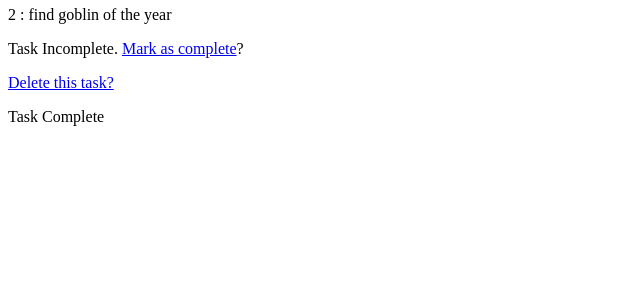
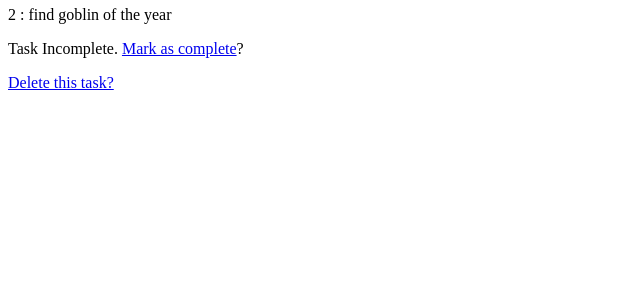
Before and after one commit to JordanO233/to_do_app, a Flask app: page / in a window 1280 px wide. Shown: the part 147-447 px from the top of the page, without its empty margins (0-640 px from the left). Run offline with Flask 3, Linux system fonts and the light colour scheme; data comes from the database, SQL or seed files in the repository; both versions use the stored data as it was after the commit.

Commit message:
Fixed complete toggle

```diff
--- a/templates/index.html
+++ b/templates/index.html
@@ -25,9 +25,10 @@ xmlns:mso="urn:schemas-microsoft-com:office:office" xmlns:msdt="uuid:C2F41010-65
         <p>{{todo.id}} : {{todo.task}} </p>
         {% if todo.complete==False %}
         <p>Task Incomplete. <a href="/update/{{todo.id}}" >Mark as complete</a>?</p>
+        {% else %}
+        <p>Task complete. <a href="/update/{{todo.id}}" >Mark as incomplete</a>?</p>
         {% endif %}
         <a href="/delete/{{todo.id}}"> Delete this task?</a>
-        <p>Task Complete</p>
         {% endfor %}
     </div>
 </body>
```
Also changed, not shown: instance/db.sqlite.
